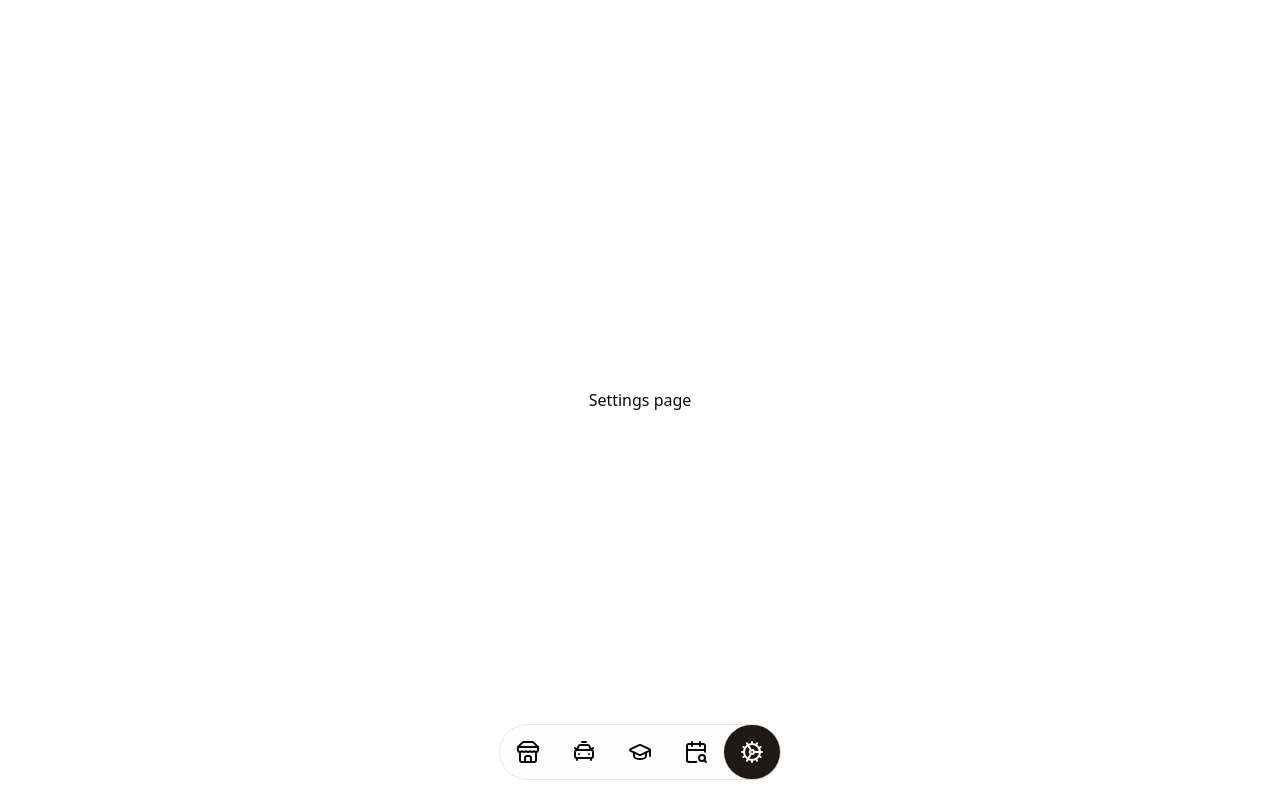
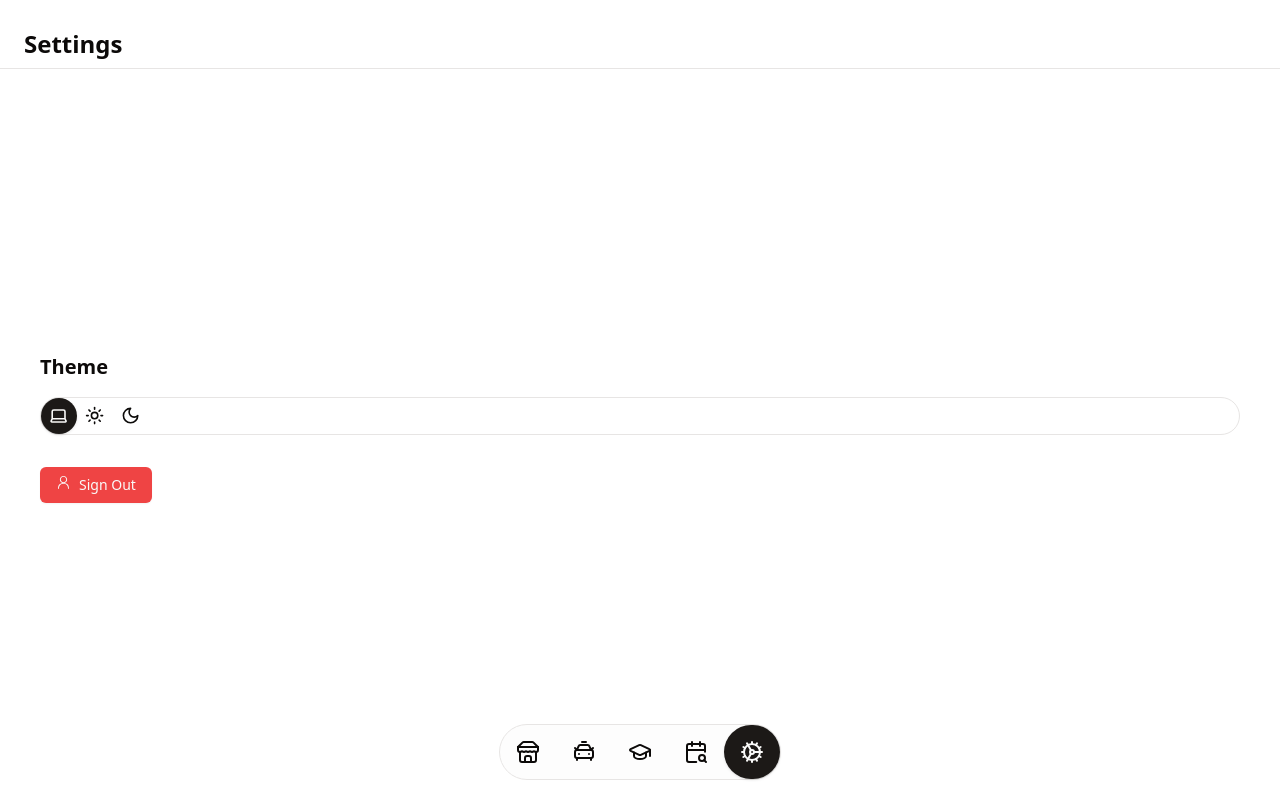
Before and after one commit to FrankWember/UniHive-v1, a Next.js app: page /home/settings in a window 1280 px wide. Built offline with nearby package versions, Linux system fonts and the light colour scheme.

Commit message:
FRONTEND: fixed issue with callbackUrl

```diff
--- a/app/auth/_components/sign-in-form.tsx
+++ b/app/auth/_components/sign-in-form.tsx
@@ -29,6 +29,7 @@ import { Tabs, TabsContent, TabsList, TabsTrigger } from '@/components/ui/tabs'
 import { EnvelopeClosedIcon, PersonIcon } from '@radix-ui/react-icons'
 import React from 'react'
 import { EmailLogin, IDLogin } from "@/actions/login";
+import { DEFAULT_SIGNIN_REDIRECT } from "@/constants/routes";
 
 export const SignInForm = () => {
   return (
@@ -55,10 +56,6 @@ const EmailForm = () => {
   const [isPending, startTransition] = useTransition();
   const searchParams = useSearchParams();
   const callbackUrl = searchParams.get("callbackUrl");
-  const urlError =
-    searchParams.get("error") === "OAuthAccountNotLinked"
-      ? "Email already in use with different Provider!"
-      : "";
 
   const form = useForm<z.infer<typeof EmailSignInSchema>>({
       resolver: zodResolver(EmailSignInSchema),
@@ -180,11 +177,7 @@ const IDForm = () => {
   const [success, setSuccess] = useState<string | undefined>("");
   const [isPending, startTransition] = useTransition();
   const searchParams = useSearchParams();
-    const callbackUrl = searchParams.get("callbackUrl");
-    const urlError =
-      searchParams.get("error") === "OAuthAccountNotLinked"
-        ? "Email already in use with different Provider!"
-        : "";
+    const callbackUrl = searchParams.get("callbackUrl")
 
     const form = useForm<z.infer<typeof IDSignInSchema>>({
         resolver: zodResolver(IDSignInSchema),
--- a/app/auth/_components/sign-up-form.tsx
+++ b/app/auth/_components/sign-up-form.tsx
@@ -25,6 +25,7 @@ import { SignUpSchema } from "@/constants/zod"
 import { useSearchParams } from 'next/navigation'
 import { Link2Icon } from "@radix-ui/react-icons"
 import { register } from "@/actions/register"
+import { DEFAULT_SIGNIN_REDIRECT } from "@/constants/routes";
 
 
 export const SignUpForm = () => {
@@ -32,11 +33,8 @@ export const SignUpForm = () => {
     const [success, setSuccess] = useState<string | undefined>("");
     const [isPending, startTransition] = useTransition();
     const searchParams = useSearchParams();
-    const callbackUrl = searchParams.get("callbackUrl");
-    const urlError =
-      searchParams.get("error") === "OAuthAccountNotLinked"
-        ? "Email already in use with different Provider!"
-        : "";
+    const callbackUrl = searchParams.get("callbackUrl") || DEFAULT_SIGNIN_REDIRECT
+
 
     const form = useForm<z.infer<typeof SignUpSchema>>({
         resolver: zodResolver(SignUpSchema),
--- a/app/home/(tabs)/settings/page.tsx
+++ b/app/home/(tabs)/settings/page.tsx
@@ -1,9 +1,33 @@
-import React from 'react'
+import { Suspense } from 'react'
+import { ThemeSwitcher } from '@/components/theme-switcher'
+import { Skeleton } from '@/components/ui/skeleton'
+import { Button } from '@/components/ui/button'
+import Link from 'next/link'
+import { PersonIcon } from '@radix-ui/react-icons'
 
-const page = () => {
+export default function SettingsPage() {
   return (
-    <div>Settings page</div>
+    <div className="container mx-auto py-10 text-">
+      {/* Top status bar */}
+      <div className="flex w-full h-14">
+        <div className="fixed top-5 z-50 flex items-center gap-4 w-full border-b px-6 py-2">
+          <h1 className="text-2xl font-bold">Settings</h1>
+        </div>
+      </div>
+      <div className="space-y-8 mx-4 md:mx-10">
+        <section>
+          <h2 className="text-xl font-semibold mb-4">Theme</h2>
+          <div><ThemeSwitcher /></div>
+        </section>
+
+        <section>
+          <Button variant="destructive">
+            <Link href="/auth/sign-out" className="flex gap-2">
+              <PersonIcon /> Sign Out
+            </Link>
+          </Button>
+        </section>
+      </div>
+    </div>
   )
 }
-
-export default page
```
